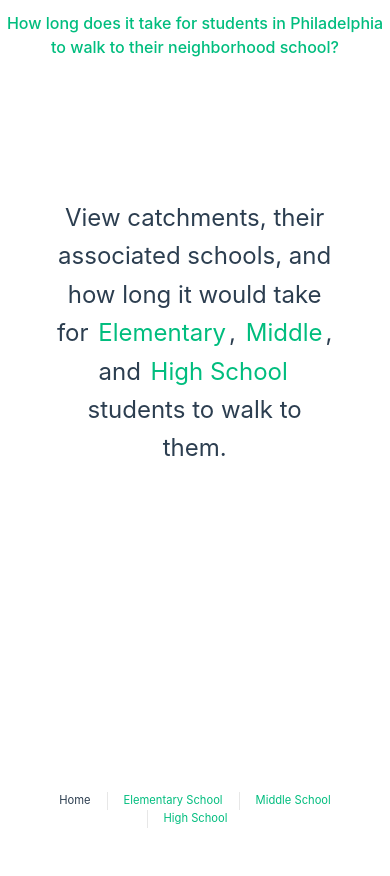
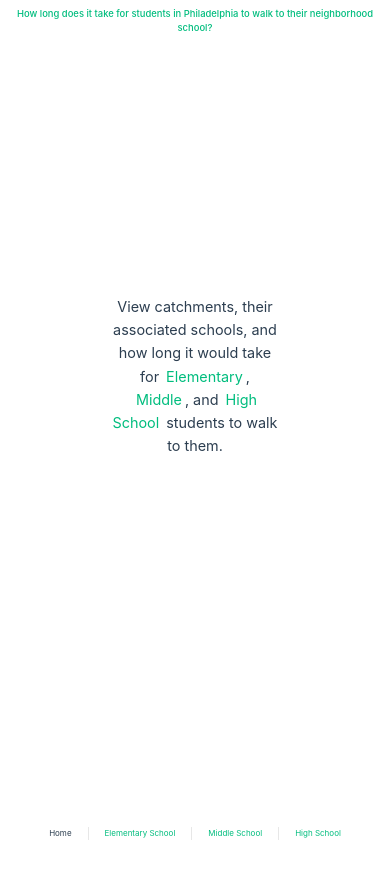
Before and after one commit to theronhalsey/PhillySchoolWalkTime, a Vue app: page / in a window 390 px wide. Shown: the top 876 px of the page. Before the commit the page ends 844 px from the top, so only its background shows below. Built offline with nearby package versions, Linux system fonts and the light colour scheme.

Commit message:
improved styling

```diff
--- a/src/App.vue
+++ b/src/App.vue
@@ -1,20 +1,24 @@
 <template>
-  <div id="header">
+  <div class="container" id="body">
+    <header id="header">
       <PageHeader
         msg="How long does it take for students in Philadelphia to walk to their neighborhood school?"
       />
-  </div>
+    </header>
 
-  <div id="main">
-    <RouterView :key="$route.fullPath"/>
-  </div>
+    <main id="main">
+      <RouterView :key="$route.fullPath" />
+    </main>
 
+    <footer>
       <nav id="footer">
         <RouterLink to="/">Home</RouterLink>
         <RouterLink to="/ElemSchool">Elementary School</RouterLink>
         <RouterLink to="/MiddleSchool">Middle School</RouterLink>
         <RouterLink to="/HighSchool">High School</RouterLink>
       </nav>
+    </footer>
+  </div>
 </template>
 
 <script setup lang="ts">
@@ -23,31 +27,41 @@
 </script>
 
 <style scoped>
+#body {
+  display: flex;
+  flex-direction: column;
+  min-height: 100vmin;
+  min-width: 100vmin;
+  place-items: center;
+  justify-content: center;
+}
+
 #header {
   position: fixed;
-  top: 1rem;
+  top: 0;
   left: 0;
   line-height: 1.5;
-  max-height: 100vh;
   width: 100%;
   place-items: center;
 }
 
 #main {
+  margin: 5vh 10vh 10vh 10vh;
+  place-items: center;
+}
+
+#footer {
   position: fixed;
-  margin: auto;
+  left: 0;
+  bottom: 0;
   width: 100%;
-  height: 75%;
-  place-items: center;
-  transform: translate(-50%, -50%);
 }
 
 nav {
+  font-size: 3vh;
   width: 100%;
-  font-size: 2rem;
   text-align: center;
-  margin-top: 2rem;
-  padding: 1rem 0;
+  margin-bottom: 0.5vh;
 }
 
 nav a.router-link-exact-active {
@@ -68,70 +82,39 @@
   border: 0;
 }
 
-#footer {
-  position: fixed;
-  left: 0;
-  bottom: 0;
-  width: 100%;
-  text-align: center;
-}
-
-@media (max-width: 1880px) {
+@media (max-width: 1400px) {
   nav {
-    font-size: 1.5rem;
-    margin-top: 1rem;
-  }
-  #main {
-    height: 70%;
-    transform: translate(-50%, -45%);
+    font-size: 1.7rem;
   }
 }
 
-@media (max-width: 810px) {
-  #main {
-    width: 97%;
-    height: 72%;
-    transform: translate(-2.5%, 15%);
+@media (max-width: 1100px) {
+  nav {
+    font-size: 1.5rem;
+  }
+}
+
+@media (max-width: 800px) {
+  nav {
+    font-size: 1.2rem;
   }
 }
 
 @media (max-width: 500px) {
-  #header {
-    top: 0.5rem;
-  }
   nav {
-    margin-left: 0rem;
     font-size: 0.7rem;
-  }
-  #main {
-    transform: translate(-7%, 7.5%);
   }
 }
 
-@media (max-width: 370px) {
-  #header {
-    top: 0.5rem;
-  }
+@media (max-width: 420px) {
   nav {
-    font-size: 0.6rem;
-  }
-  #main {
-    height: 70%;
-    transform: translate(-7%, 7%);
+    font-size: 0.55rem;
   }
 }
 
-@media (max-width: 330px) {
-  #header {
-    top: 0.25rem;
-  }
+@media (max-width: 390px) {
   nav {
     font-size: 0.5rem;
   }
-  #main {
-    width: 95%;
-    height: 60%;
-    transform: translate(-8%, 10%);
-  }
 }
 </style>
--- a/src/assets/main.css
+++ b/src/assets/main.css
@@ -1,10 +1,10 @@
 @import './base.css';
 
 #app {
-  max-width: 1280px;
   margin: 0 auto;
-  padding: 2rem;
   font-weight: normal;
+  place-items: center;
+  justify-content: center;
 }
 
 a,
@@ -20,16 +20,3 @@
     background-color: hsla(160, 100%, 37%, 0.2);
   }
 }
-
-@media (min-width: 1024px) {
-  body {
-    display: flex;
-    place-items: center;
-  }
-
-  #app {
-    display: grid;
-    grid-template-columns: 1fr 1fr;
-    padding: 0 2rem;
-  }
-}
--- a/src/components/ArcgisMap.vue
+++ b/src/components/ArcgisMap.vue
@@ -37,9 +37,7 @@
 
 <style scoped>
 #map {
-  place-items: center;
-  margin: auto;
-  width: 100%;
-  height: 100%;
+  width: 95vw;
+  height: 80vh;
 }
 </style>
--- a/src/components/HomePage.vue
+++ b/src/components/HomePage.vue
@@ -1,6 +1,7 @@
 <script setup lang="ts"></script>
 
 <template>
+  <div id="textbox">
     <h3>
       View catchments, their associated schools, and how long it would take for
       <a
@@ -23,45 +24,41 @@
       >
       students to walk to them.
     </h3>
+  </div>
 </template>
 
 <style scoped>
 h3 {
   font-size: 1.5rem;
   text-align: center;
-  place-items: center;
-  margin: auto;
+  margin-top: 30vh;
+  margin-bottom: 70vh;
+  margin-left: auto;
+  margin-right: auto;
   width: 75%;
-  transform: translate(0%, 250%);
 }
 
-@media (max-width: 1880px) {
+@media (max-width: 800px) {
   h3 {
-    transform: translate(0%, 200%);
+    font-size: 1.2rem;
   }
 }
 
-@media (max-width: 810px) {
+@media (max-width: 500px) {
   h3 {
-    transform: translate(0%, 50%);
+    font-size: 1rem;
   }
 }
 
-@media (max-width: 400px) {
+@media (max-width: 420px) {
   h3 {
-    transform: translate(0%, 45%);
+    font-size: 1rem;
   }
 }
 
-@media (max-width: 370px) {
+@media (max-width: 390px) {
   h3 {
-    transform: translate(0%, 35%);
-  }
-}
-
-@media (max-width: 350px) {
-  h3 {
-    transform: translate(0%, 5%);
+    font-size: .9rem;
   }
 }
 </style>
--- a/src/components/PageHeader.vue
+++ b/src/components/PageHeader.vue
@@ -11,37 +11,50 @@
 <style scoped>
 h1 {
   font-weight: 500;
-  font-size: 2.8rem;
+  font-size: 2.2rem;
+  margin-top: 0.5vh;
   text-align: center;
+}
+
+@media (max-width: 1400px) {
+  h1 {
+    font-size: 2rem;
+  }
 }
 
 @media (max-width: 1280px) {
   h1 {
-    font-size: 2.1rem;
+    font-size: 1.8rem;
   }
 }
 
-@media (max-width: 810px) {
+@media (max-width: 1100px) {
   h1 {
-    font-size: 2.1rem;
+    font-size: 1.5rem;;
+  }
+}
+
+@media (max-width: 800px) {
+  h1 {
+    font-size: 1.1rem;
   }
 }
 
 @media (max-width: 500px) {
   h1 {
-    font-size: 1rem;
+    font-size: 0.7rem;
   }
 }
 
-@media (max-width: 370px) {
+@media (max-width: 420px) {
   h1 {
-    font-size: .9rem;
+    font-size: 0.65rem;
   }
 }
 
-@media (max-width: 340px) {
+@media (max-width: 390px) {
   h1 {
-    font-size: .85rem;
+    font-size: .59rem;
   }
 }
 </style>
```
Lines whose indentation alone changed are shown as unchanged.
